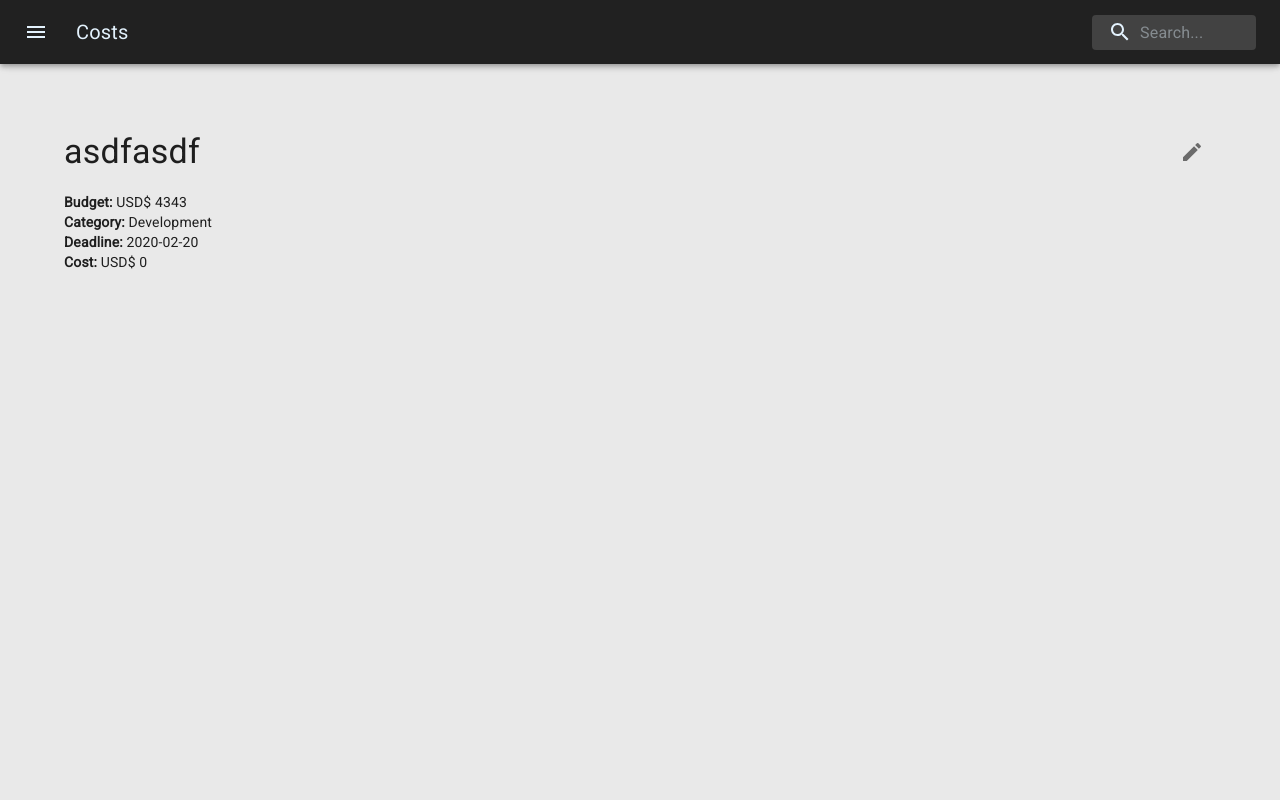
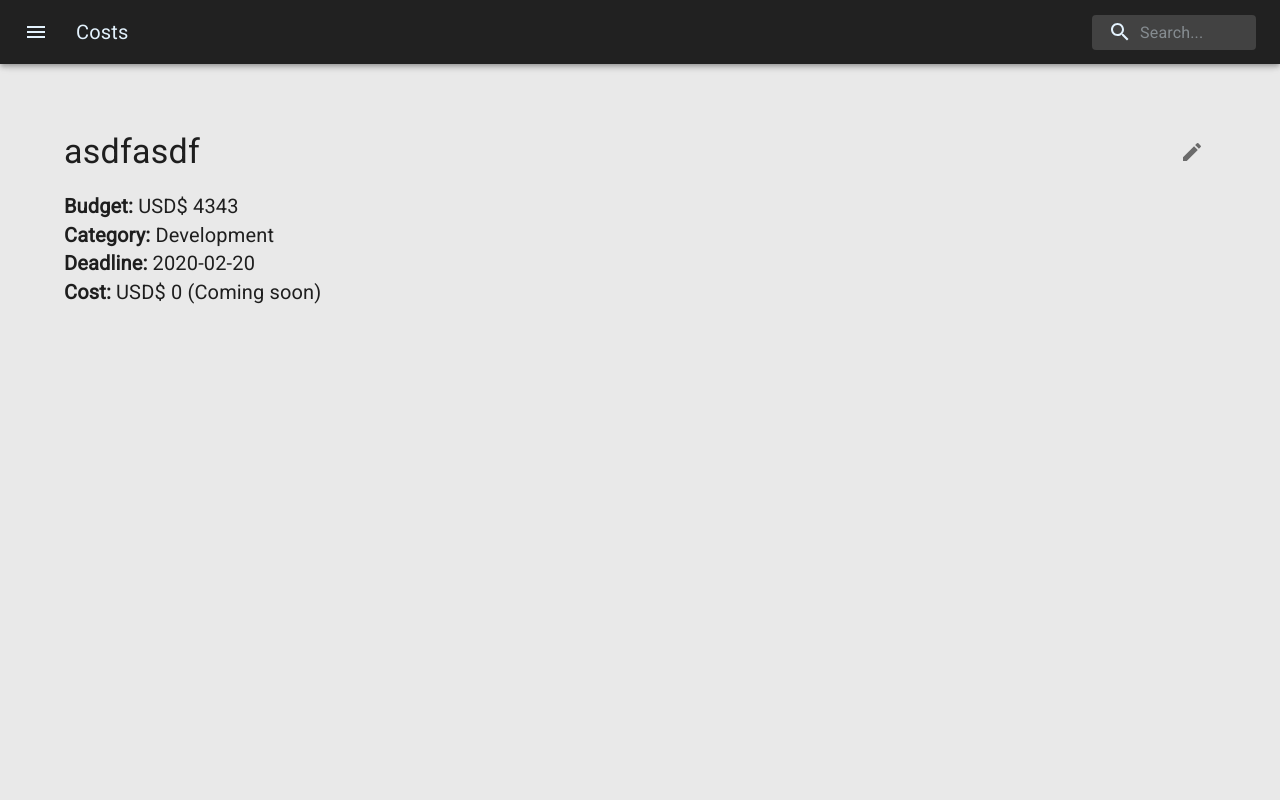
Before and after one commit to vicdant1/react-and-material-ui-study-project, a React (Create React App) app: page /project/1 in a window 1280 px wide. Shown: the top 800 px of the page. Built offline with nearby package versions, Linux system fonts and the light colour scheme; data requests are answered from the project's data file.

Commit message:
adding tooltip and increasing fontsize on project page

```diff
--- a/src/pages/Project/Project.jsx
+++ b/src/pages/Project/Project.jsx
@@ -1,6 +1,6 @@
 import { useParams } from "react-router-dom";
 import { useEffect, useState } from "react";
-import { IconButton, Box, Typography } from "@material-ui/core";
+import { IconButton, Box, Typography, Tooltip } from "@material-ui/core";
 import { Edit, Close } from "@material-ui/icons";
 import { useNavigate } from "react-router-dom";
 import axios from "axios";
@@ -54,14 +54,14 @@ const Project = () => {
           </Box>
 
           {!openEdit ? (
-            <Box mt={2}>
+            <Box mt={2} fontSize={20}>
               <b>Budget:</b> {projectData.ProjectBudget}
               <br />
               <b>Category:</b> {projectData.ProjectCategory}
               <br />
               <b>Deadline:</b> {projectData.ProjectDeadline}
               <br />
-              <b>Cost:</b> USD$ {projectData.ProjectCost || 0}
+              <Tooltip title="Coming soon" arrow><b>Cost:</b></Tooltip> USD$ {projectData.ProjectCost || 0} (Coming soon)
               <br />
             </Box>
           ) : (
```
